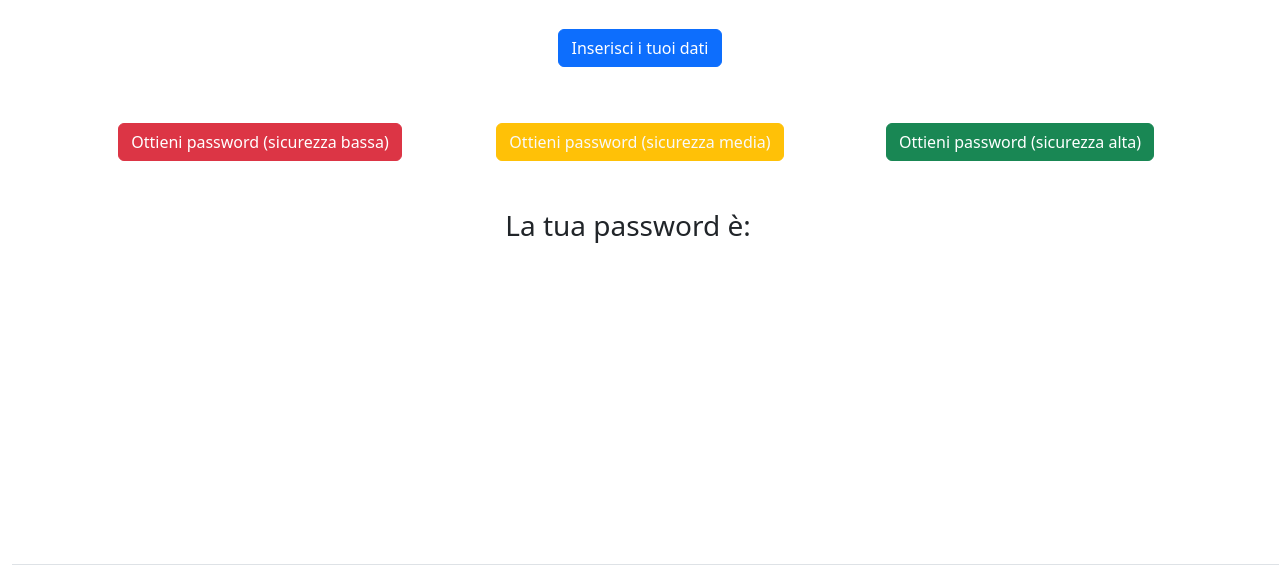
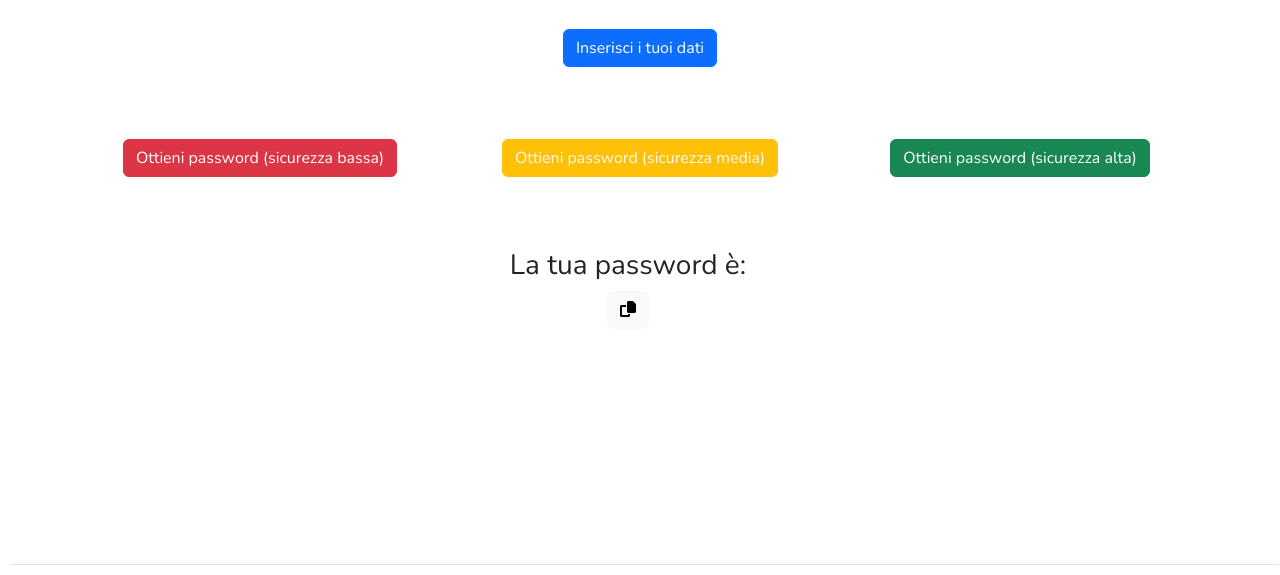
Before and after one commit to MatteoFarinazzo/js-pwdgen-wannabe, a plain HTML site: page index.html in a window 1280 px wide. Shown: the part 172-747 px from the top of the page. Drawn offline with nearby package versions, Linux system fonts and the light colour scheme.

Commit message:
Tried to add button copy to password

```diff
--- a/css/style.css
+++ b/css/style.css
@@ -2,6 +2,8 @@
     margin: 0;
     padding: 0;
     box-sizing: border-box;
+
+    font-family: 'Nunito', sans-serif;
 }
 
 footer {
@@ -16,3 +18,8 @@ footer {
 .width-log-foot{
     width:50px;
 }
+
+.butt-hov:hover{
+    transform: scale(105%);
+
+}
--- a/index.html
+++ b/index.html
@@ -10,12 +10,18 @@
   <link href="https://cdn.jsdelivr.net/npm/bootstrap@5.2.3/dist/css/bootstrap.min.css" rel="stylesheet"
     integrity="sha384-rbsA2VBKQhggwzxH7pPCaAqO46MgnOM80zW1RWuH61DGLwZJEdK2Kadq2F9CUG65" crossorigin="anonymous">
 
+    <link rel="stylesheet" href="https://cdnjs.cloudflare.com/ajax/libs/font-awesome/6.4.2/css/all.min.css" integrity="sha512-z3gLpd7yknf1YoNbCzqRKc4qyor8gaKU1qmn+CShxbuBusANI9QpRohGBreCFkKxLhei6S9CQXFEbbKuqLg0DA==" crossorigin="anonymous" referrerpolicy="no-referrer" />
+
+    <link rel="preconnect" href="https://fonts.googleapis.com">
+    <link rel="preconnect" href="https://fonts.gstatic.com" crossorigin>
+    <link href="https://fonts.googleapis.com/css2?family=Nunito&display=swap" rel="stylesheet">
+
   <link rel="stylesheet" href="./css/style.css">
 </head>
 
 <body>
   <header>
-    <nav class="navbar bg-body-tertiary bg-dark">
+    <nav class="navbar bg-body-tertiary bg-dark shadow">
       <div class="container-fluid">
         <a class="navbar-brand text-light" href="#">
           <img src="./img/white-password-protection-and-safety-access-icon-vector-25141368.png" alt="Logo" width="30" height="30" class="d-inline-block align-text-top ">
@@ -30,29 +36,32 @@
     <div class="text-center mt-5">
     <h1 class="mb-5">Crea la tua password</h1>
 
-    <button type="button" class="btn btn-primary" onclick="getData()">Inserisci i tuoi dati</button>
+    <button type="button" class="btn btn-primary butt-hov" onclick="getData()">Inserisci i tuoi dati</button>
 
     </div>
 
-    <div class="container mt-5 pt-2">
-      <div class="row text-center">
+    <div class="container mt-5 pt-2 ">
+      <div class="row text-center pt-3">
 
-        <div class="col-4">
+        <div class="col-lg-4 col-12 mb-4 butt-hov">
           <button type="button" class="btn btn-danger" onclick="getPassword1()">Ottieni password (sicurezza bassa)</button>
         </div>
 
-        <div class="col-4">
+        <div class="col-lg-4 col-12 mb-4 butt-hov">
           <button type="button" class="btn btn-warning text-light" onclick="getPassword2()">Ottieni password (sicurezza media)</button>
         </div>
 
-        <div class="col-4">
+        <div class="col-lg-4 col-12 mb-4 butt-hov">
           <button type="button" class="btn btn-success" onclick="getPassword3()">Ottieni password (sicurezza alta)</button>
         </div>
 
         <div class="row text-center justify-content-center">
           <div class="col-6 mt-5 ">
-            <h3>La tua password è:</h3>
-            <h3 id="password_1"></h3>
+            <h3 class="text-center">La tua password è:</h3>
+
+            <div class="d-flex text-center justify-content-center">
+            <h3 class="text-center mt-3" id="password"></h3> <button class="btn btn-light" onclick="myFunction()"><i class="fa-solid fa-copy"></i></button>
+          </div>
           </div>
         </div>
 
--- a/js/main.js
+++ b/js/main.js
@@ -56,21 +56,39 @@ Password 3: ${name}${surname}${color}${randomNumber}
 console.log(passwordInfo);
 }
 
+// funzioni per generare password
+
 function getPassword1(){
 
-    document.getElementById("password_1").innerHTML = name + surname + color + 21;
+    document.getElementById("password").innerHTML = name + surname + color + 21;
 
 }
 
 function getPassword2(){
-    document.getElementById("password_1").innerHTML = name + surname + color + firstNumberDividedForTheSecond;
+    document.getElementById("password").innerHTML = name + surname + color + firstNumberDividedForTheSecond;
 
 }
 
 function getPassword3(){
-    document.getElementById("password_1").innerHTML = name + surname + color + randomNumber;
+    document.getElementById("password").innerHTML = name + surname + color + randomNumber;
 
 }
 
-// Qui posso poi compilare l'eventuale pagina HTML prodisposta.
-// document.getElementById("user_age").innerHTML = age;
+/* tasto per copiare password
+
+function myFunction() {
+    // Get the text field
+    let copyText = document.getElementById("password");
+
+    // Select the text field
+    copyText.select();
+    copyText.setSelectionRange(0, 99999); // For mobile devices
+
+    // Copy the text inside the text field
+    navigator.clipboard.writeText(copyText.value);
+
+    // Alert the copied text
+    alert("Copied the text: " + copyText.value);
+  }
+
+  */
```
